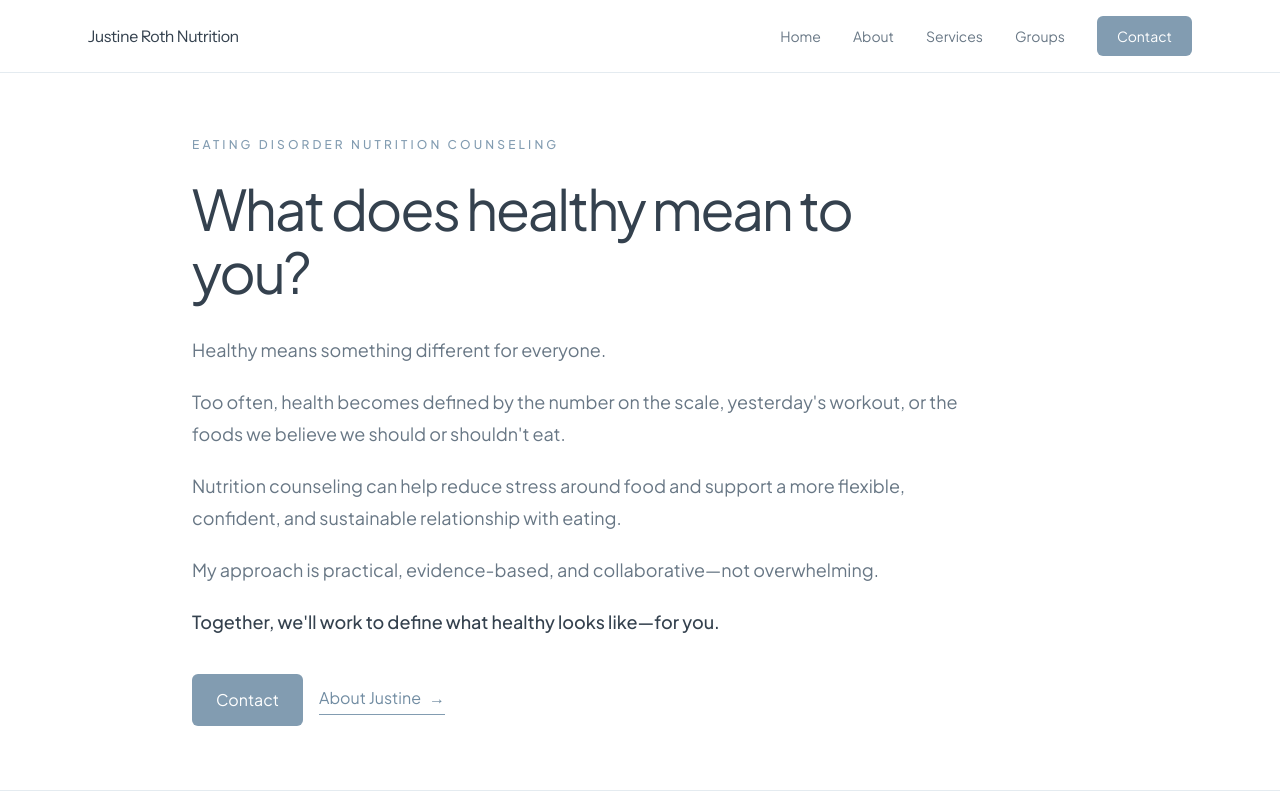
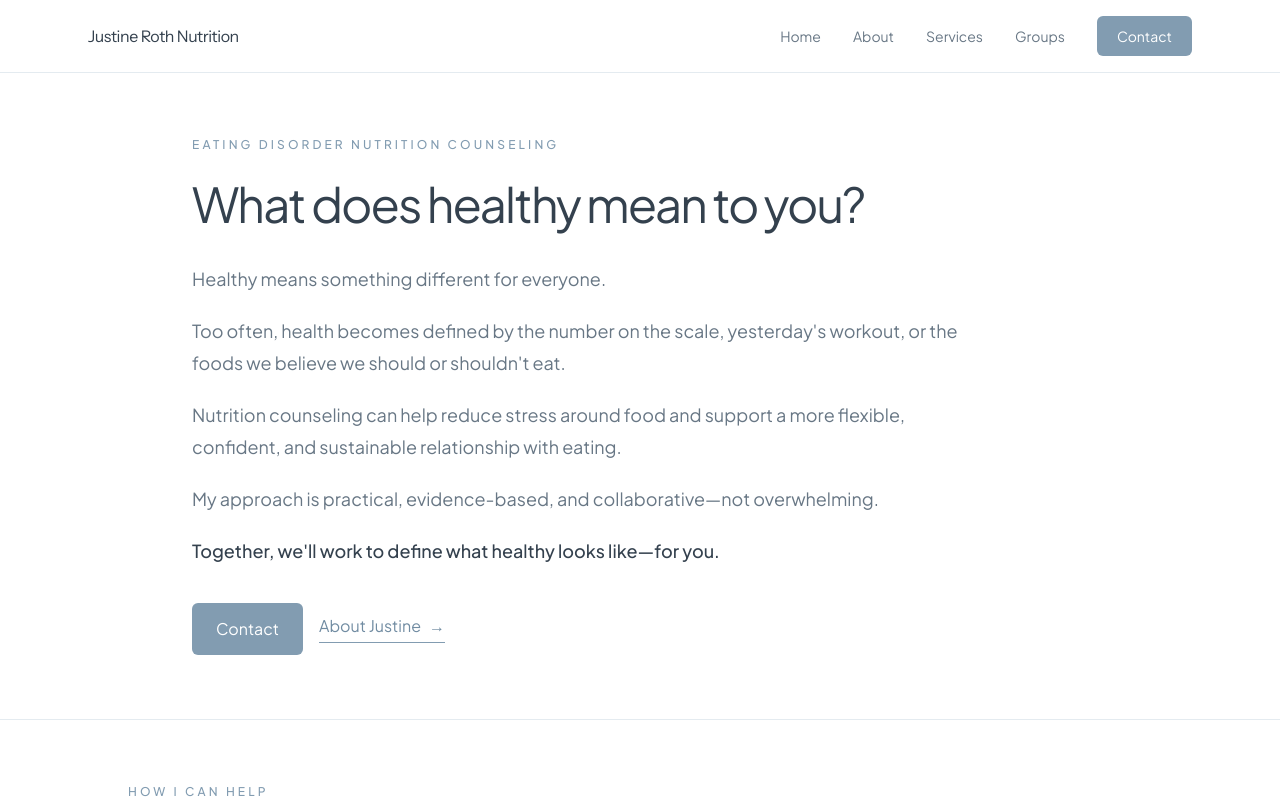
Before and after one commit to justinerothrd/justine-roth-nutrition, a Next.js app: page / in a window 1280 px wide. Shown: the top 800 px of the page. Built offline with nearby package versions, Linux system fonts and the light colour scheme.

Commit message:
Adjust heading size for responsive design

```diff
--- a/app/page.tsx
+++ b/app/page.tsx
@@ -28,7 +28,7 @@ export default function Home() {
             Eating Disorder Nutrition Counseling
           </p>
 
-          <h1 className="mt-6 max-w-3xl text-4xl font-normal leading-[1.12] tracking-[-0.04em] sm:text-5xl md:text-[3.5rem]">
+          <h1 className="mt-6 max-w-3xl text-4xl font-normal leading-[1.12] tracking-[-0.04em] sm:text-3xl sm:text-4xl md:text-[3rem]">
             What does healthy mean to you?
           </h1>
 
```
